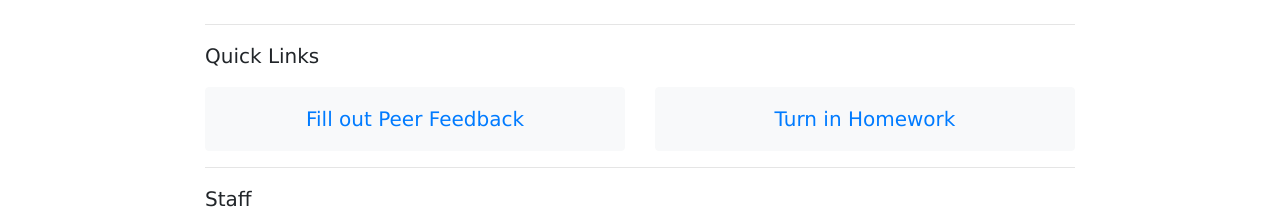
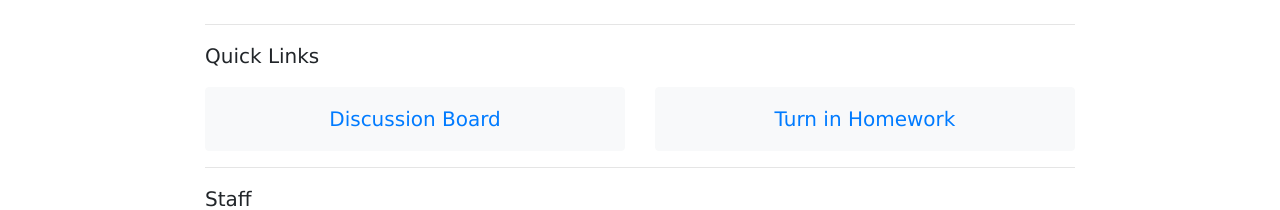
Before and after one commit to abdelfattah-class/ece6950_dle, a Jekyll site: the page built from index.html, in a window 1280 px wide and 1400 px high. Shown: the part 478-688 px from the top of the window. Built offline with Jekyll 4.4.1, drawn with Linux system fonts in a browser that asks for light colours; nearby versions of some CDN libraries; some of the changed text lies outside the part shown; grey boxes are pictures that could not be loaded.

Commit message:
Update index.html

```diff
--- a/index.html
+++ b/index.html
@@ -42,8 +42,8 @@ title: ML Hardware and Systems
   <div class="col-md-6">
     <div class="card border-light bg-light pt-3 justify-content-center align-items-center">
       <p class="lead">
-      <a href="https://docs.google.com/forms/d/e/1FAIpQLSd5BHbIXQJ5ME4hktkBZfSkRVc5L2CD7YX1N-GainG53hh-FA/viewform?usp=sf_link">
-        Fill out Peer Feedback
+      <a href="https://edstem.org/us/courses/16526/admin/general">
+        Discussion Board
       </a>
       </p>
     </div>
@@ -51,13 +51,12 @@ title: ML Hardware and Systems
   <div class="col-md-6">
     <div class="card border-light bg-light pt-3 justify-content-center align-items-center">
       <p class="lead">
-      <a href="https://www.gradescope.com/courses/78070">
+      <a href="https://www.gradescope.com/courses/342889">
         Turn in Homework
       </a>
       </p>
     </div>
   </div>
-
 </div>
 
 <hr />
@@ -91,21 +90,6 @@ title: ML Hardware and Systems
   </div> <!-- COL -->
 </div><!--row-->
 
-<hr />
-
-
-<!-- RESOURCES -->
-<div class="row">
-  <div class="col-md-12">
-    <p class="lead">Writing Resources</p>
-    <ul>
-      <li><a href="topic-sentences-gcc.pdf">The BLUF Handout</a></li>
-      <li><a href="https://docs.google.com/document/d/14g-4txTMwJ4YL61qOcaH6bJWKh59PkI1S-FB1KjeMS4/edit?usp=sharing">Prof Sherry's Systems Paper Rubric</a></li>
-      <li><a href="weekly-paragraph-rubric.pdf">Weekly Paragraph Rubric</a></li>
-      <li><a href="https://www.cmu.edu/gcc/appointment/index.html">Make an appointment at the GCC</a></li>
-    </ul>
-  </div><!--col-md-12-->
-</div><!--row-->
 
 <hr />
 
```
